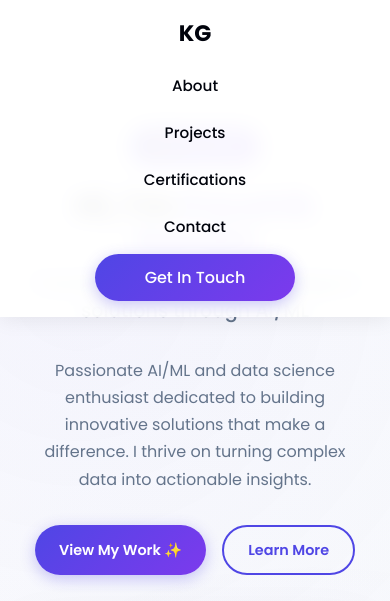
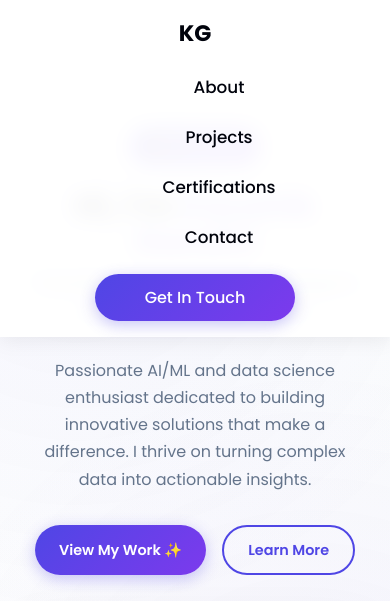
Before and after one commit to KaushikGandhi-AIML/Kaushik-Portfolio, a plain HTML site: page index.html in a window 390 px wide. Shown: the top 601 px of the page. Drawn offline with Linux system fonts and the light colour scheme.

Commit message:
layout correction

```diff
--- a/index.html
+++ b/index.html
@@ -44,6 +44,11 @@
       color: #00030C;
       text-decoration: none;
     }
+    .nav-center {
+      display: flex;
+      align-items: center;
+      margin-left: 3rem;
+    }
     .nav-links {
       display: flex;
       align-items: center;
@@ -53,7 +58,7 @@
       text-decoration: none;
       color: #00030C;
       font-weight: 500;
-      font-size: 0.95rem;
+      font-size: 1.05rem;
       transition: all 0.3s ease;
       padding: 0.5rem 0;
       position: relative;
@@ -305,6 +310,13 @@
         padding: 1rem;
         gap: 1rem;
       }
+      .nav-center {
+        position: relative;
+        left: auto;
+        transform: none;
+        width: 100%;
+        justify-content: center;
+      }
       .nav-links {
         width: 100%;
         flex-direction: column;
@@ -377,13 +389,15 @@
 <body>
   <nav>
     <a href="#" class="logo">KG</a>
-    <div class="nav-links">
-      <a href="#about">About</a>
-      <a href="#projects">Projects</a>
-      <a href="#certifications">Certifications</a>
-      <a href="#contact">Contact</a>
-      <a class="contact-btn" href="#contact">Get In Touch</a>
+    <div class="nav-center">
+      <div class="nav-links">
+        <a href="#about">About</a>
+        <a href="#projects">Projects</a>
+        <a href="#certifications">Certifications</a>
+        <a href="#contact">Contact</a>
+      </div>
     </div>
+    <a class="contact-btn" href="#contact">Get In Touch</a>
   </nav>
 
   <section class="hero">
@@ -400,7 +414,6 @@
       </div>
       <div class="hero-image">
         <img src="potrait.png" alt="Kaushik Gandhi">
-        <img src="https://via.placeholder.com/400x500/4f46e5/ffffff?text=Your+Photo" alt="Kaushik Gandhi"> e3110c0 (Initial commit)
       </div>
     </div>
 
```
